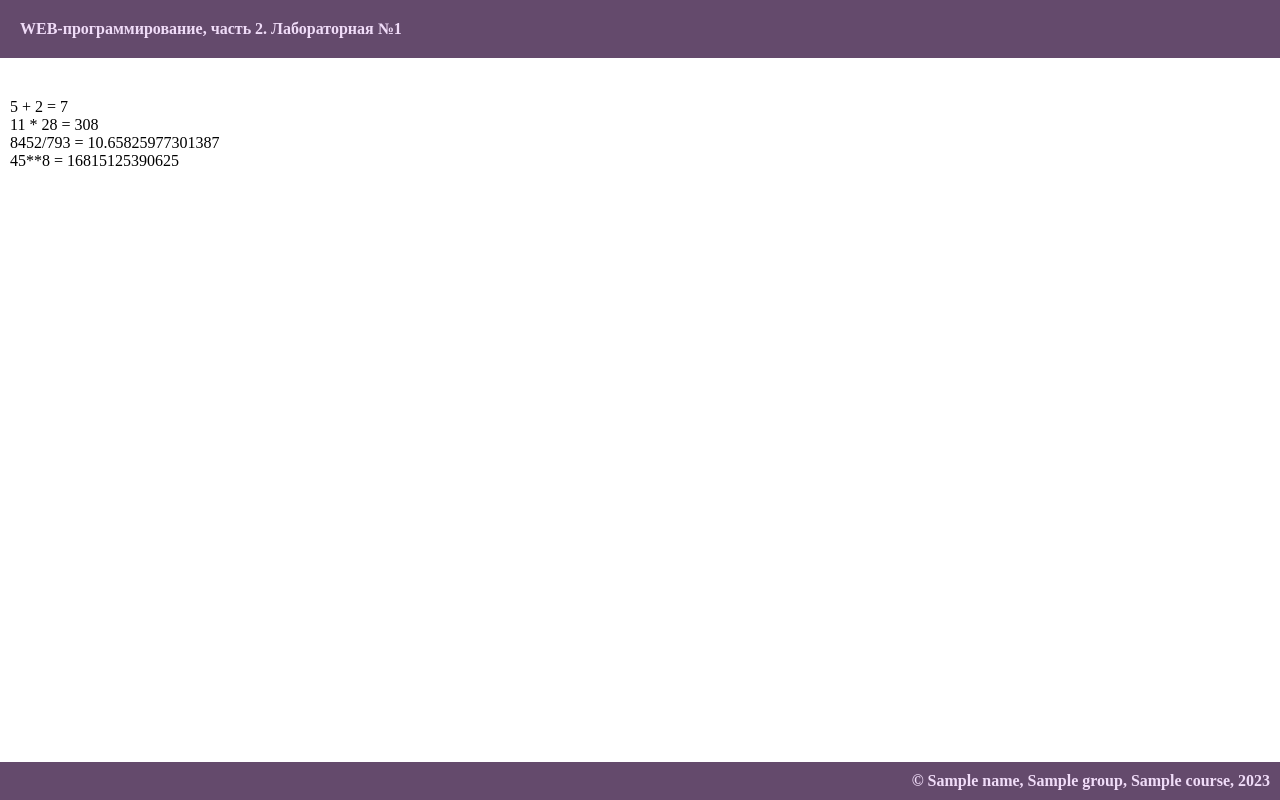
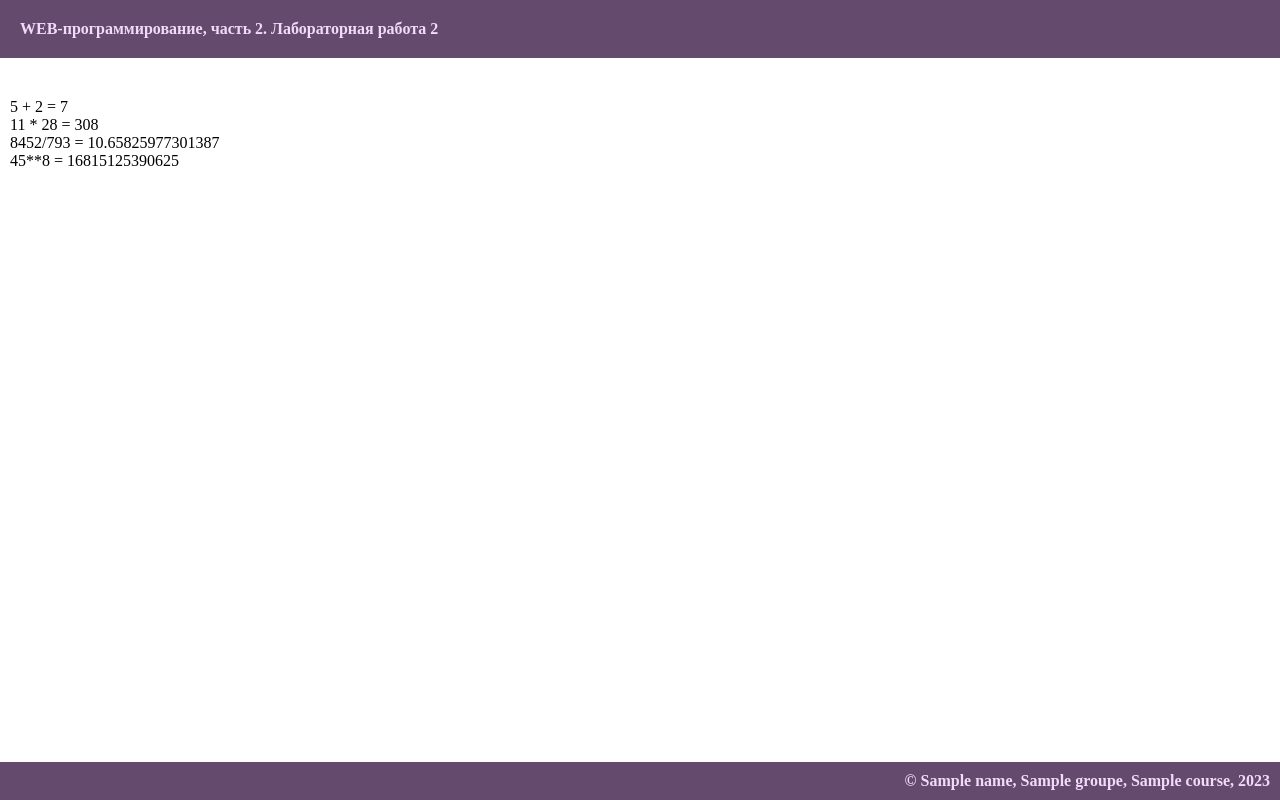
Before and after one commit to kkapinoss/web-program-labs-2, a Flask app: template templates/example.html in a window 1280 px wide. Run offline with Flask 3, Linux system fonts and the light colour scheme; the template is opened without the code that fills it: most values are stand-ins (such as "Sample title", 1, 10 or a date in 2020).

Commit message:
Условия в шаблоне

```diff
--- a/templates/example.html
+++ b/templates/example.html
@@ -1,21 +1,37 @@
 <!DOCTYPE html>
 <html lang="en">
   <head>
-	<meta charset="UTF-8">
-	<meta name="viewport" content="width=device-width, initial-scale=1.0">
-	<title>{{ name }}. Лабораторная работа №{{number}}</title>
-	<link rel="stylesheet" href="{{url_for('static', filename='main.css')}}">
+    <meta charset="UTF-8" />
+    <meta name="viewport" content="width=device-width, initial-scale=1.0" />
+    <title>
+      {% if name %} {{ name }}, {% else %} Анонимус, {% endif %} {% if number
+      %}Лабораторная работа 2{% endif %}
+    </title>
+    <link rel="stylesheet" href="{{url_for('static', filename='main.css')}}" />
   </head>
   <body>
-	<header>WEB-программирование, часть 2. Лабораторная №{{number}}</header>
+    <header>
+      WEB-программирование, часть 2. {% if number %}Лабораторная работа 2{%
+      endif %}
+    </header>
 
     <main>
-		5 + 2 = {{5+2}} <br>
-		11 * 28 = {{11*28}} <br>
-		8452/793 = {{8452/793}} <br>
+      5 + 2 = {{5+2}} <br />
+      11 * 28 = {{11*28}} <br />
+      8452/793 = {{8452/793}} <br />
       45**8 = {{45**8}}
     </main>
 
-	<footer>&copy; {{ name }}, {{ group }}, {{course}}, 2023</footer>
+    <footer>
+      &copy;
+      <!-- Вывод если имени -->
+      {% if name %} {{ name }}, {% else %} Анонимус, {% endif %}
+
+      <!-- Вывод группы -->
+      {% if groupe %} {{ groupe }}, {% else %} CENTRE, {% endif %}
+
+      <!-- Вывод номера курса -->
+      {% if course %} {{ course }}, {% else %} Только вперед!, {% endif %} 2023
+    </footer>
   </body>
 </html>
```
Lines whose indentation alone changed are shown as unchanged.
